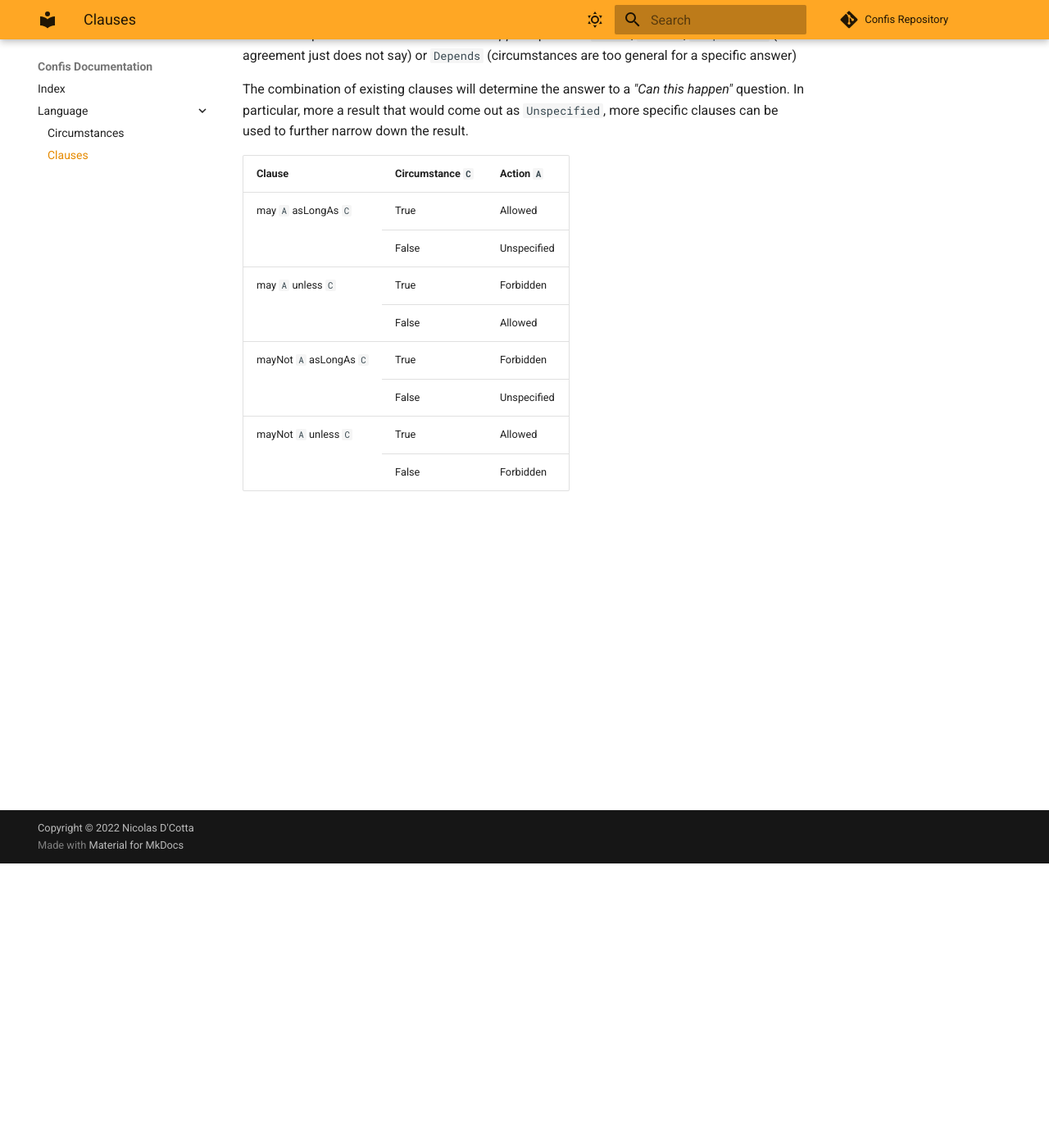
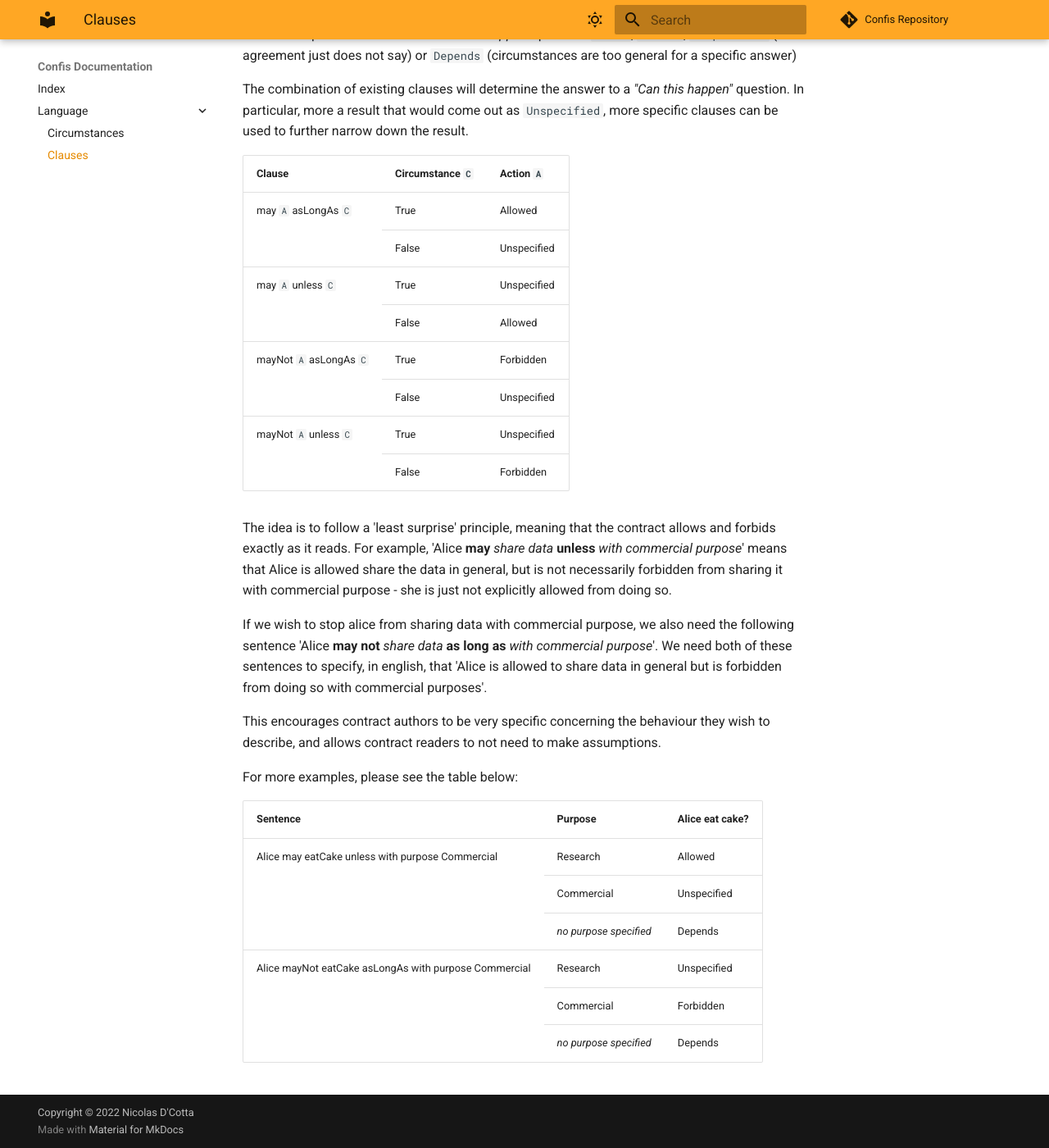
Before and after one commit to cottand/Confis, an MkDocs documentation site: the page built from docs/src/doc/docs/Language/Clauses.md, in a window 1280 px wide and 1400 px high, scrolled down 347 px. Shown: the whole window at 82% size. Built offline with MkDocs 1.6.1 and Material for MkDocs 9.7.7, drawn with Linux system fonts in a browser that asks for light colours; comment, search, counter and statistics services are not loaded.

Commit message:
change docs and test to fit new definition of clauses

```diff
--- a/docs/src/doc/docs/Language/Clauses.md
+++ b/docs/src/doc/docs/Language/Clauses.md
@@ -15,7 +15,9 @@ Allowance has the following semantics:
 There are 4 possible results to a _"Can this happen"_ question: `Allow`, `Forbid`, `Unspecified` (
 the agreement just does not say) or `Depends` (circumstances are too general for a specific answer)
 
-The combination of existing clauses will determine the answer to a _"Can this happen"_ question. In particular, more a result that would come out as `Unspecified`, more specific clauses can be used to further narrow down the result.
+The combination of existing clauses will determine the answer to a _"Can this happen"_ question. In
+particular, more a result that would come out as `Unspecified`, more specific clauses can be used to
+further narrow down the result.
 <table>
     <thead>
         <tr>
@@ -37,7 +39,7 @@ The combination of existing clauses will determine the answer to a _"Can this ha
         <tr>
             <td rowspan=2> may <code>A</code> unless <code>C</code> </td>
             <td>True</td>
-            <td>Forbidden</td>
+            <td>Unspecified</td>
         </tr>
         <tr>
             <td>False</td>
@@ -55,7 +57,7 @@ The combination of existing clauses will determine the answer to a _"Can this ha
         <tr>
             <td rowspan=2> mayNot <code>A</code> unless <code>C</code> </td>
             <td>True</td>
-            <td>Allowed</td>
+            <td>Unspecified</td>
         </tr>
         <tr>
             <td>False</td>
@@ -63,3 +65,56 @@ The combination of existing clauses will determine the answer to a _"Can this ha
         </tr>
     </tbody>
 </table>
+
+The idea is to follow a 'least surprise' principle, meaning that the contract allows and forbids
+exactly as it reads. For example, 'Alice **may** _share data_ **unless** _with commercial purpose_'
+means that Alice is allowed share the data in general, but is not necessarily forbidden from sharing
+it with commercial purpose - she is just not explicitly allowed from doing so.
+
+If we wish to stop alice from sharing data with commercial purpose, we also need the following
+sentence 'Alice **may not** _share data_ **as long as** _with commercial purpose_'. We need both of
+these sentences to specify, in english, that 'Alice is allowed to share data in general but is
+forbidden from doing so with commercial purposes'.
+
+This encourages contract authors to be very specific concerning the behaviour they wish to describe,
+and allows contract readers to not need to make assumptions.
+
+For more examples, please see the table below:
+
+<table>
+    <thread>
+        <tr>
+            <th>Sentence</th>
+            <th>Purpose</th>
+            <th>Alice eat cake?</th>
+        </tr>
+    </thread>
+<tbody>
+        <tr>
+            <td rowspan=3> Alice may eatCake unless with purpose Commercial </td>
+            <td>Research</td>
+            <td>Allowed</td>
+        </tr>
+        <tr>
+            <td>Commercial</td>
+            <td>Unspecified</td>
+        </tr>
+        <tr>
+            <td><em>no purpose specified</em></td>
+            <td>Depends</td>
+        </tr>
+        <tr>
+            <td rowspan=3> Alice mayNot eatCake asLongAs with purpose Commercial </td>
+            <td>Research</td>
+            <td>Unspecified</td>
+        </tr>
+        <tr>
+            <td>Commercial</td>
+            <td>Forbidden</td>
+        </tr>
+        <tr>
+            <td><em>no purpose specified</em></td>
+            <td>Depends</td>
+        </tr>
+</tbody>
+</table>
```
Also changed, not shown: 2 other files.
